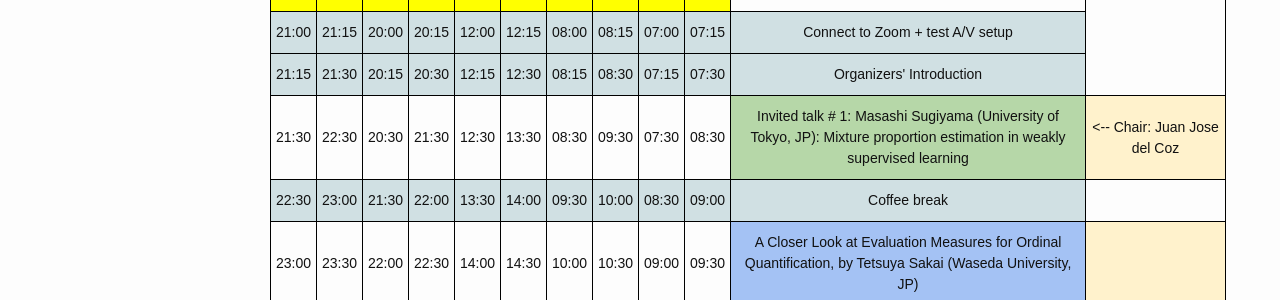
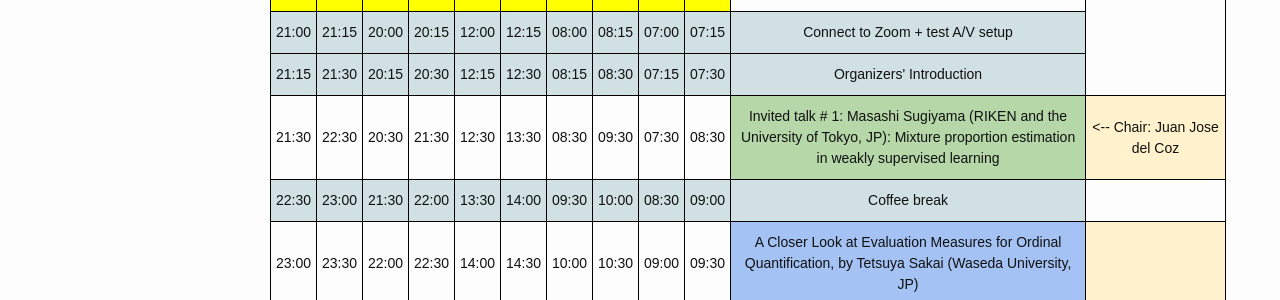
Before and after one commit to cikmlq2021/cikmlq2021.github.io, a Jekyll site: the page built from _pages/program.md, in a window 1280 px wide. Shown: the part 532-832 px from the top of the page. Built offline with Jekyll 4.4.1, drawn with Linux system fonts in a browser that asks for light colours.

Commit message:
updating affiliation speaker 1

```diff
--- a/_pages/program.md
+++ b/_pages/program.md
@@ -108,7 +108,7 @@ The workshop will be held in two half-day sessions on two separate days, Novembe
     <td class="tg-nrix"><span style="font-weight:normal">09:30</span></td>
     <td class="tg-nrix"><span style="font-weight:normal">07:30</span></td>
     <td class="tg-nrix"><span style="font-weight:normal">08:30</span></td>
-    <td class="tg-pju0"><span style="font-weight:normal;background-color:#B6D7A8">Invited talk # 1: Masashi Sugiyama (University of Tokyo, JP): Mixture proportion estimation in weakly supervised learning</span></td>
+    <td class="tg-pju0"><span style="font-weight:normal;background-color:#B6D7A8">Invited talk # 1: Masashi Sugiyama (RIKEN and the University of Tokyo, JP): Mixture proportion estimation in weakly supervised learning</span></td>
     <td class="tg-za92"><span style="font-weight:normal;background-color:#FFF2CC">&lt;-- Chair: Juan Jose del Coz</span></td>
   </tr>
   <tr>
```
